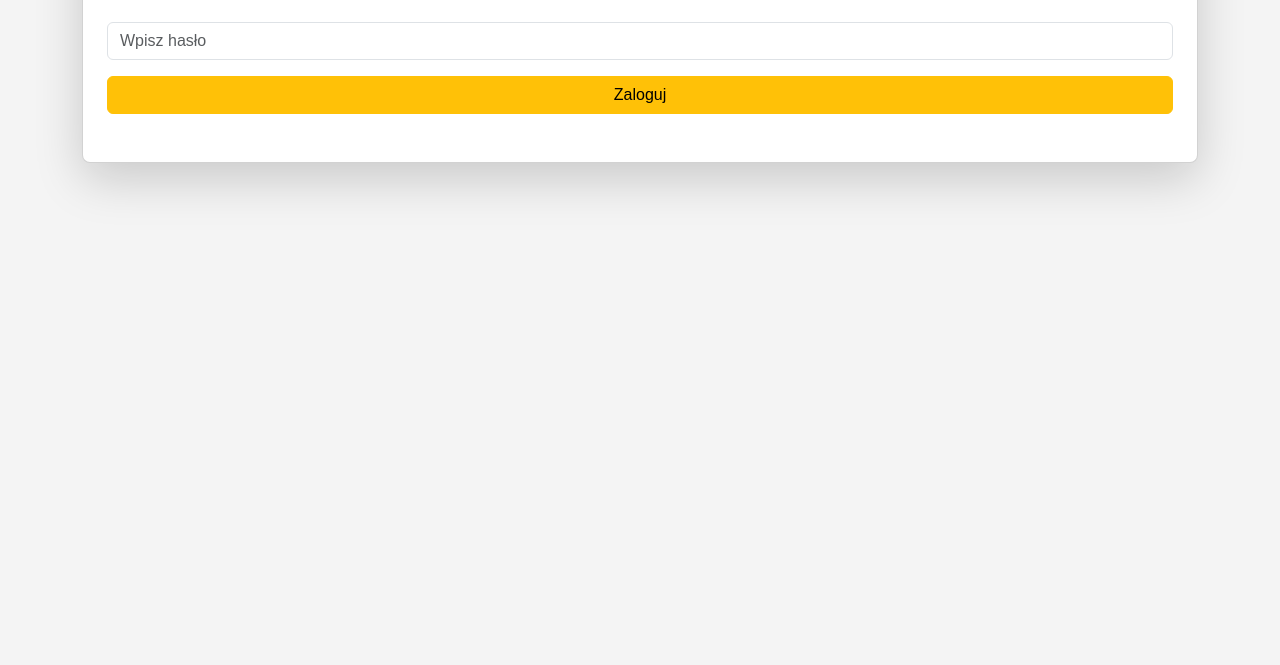
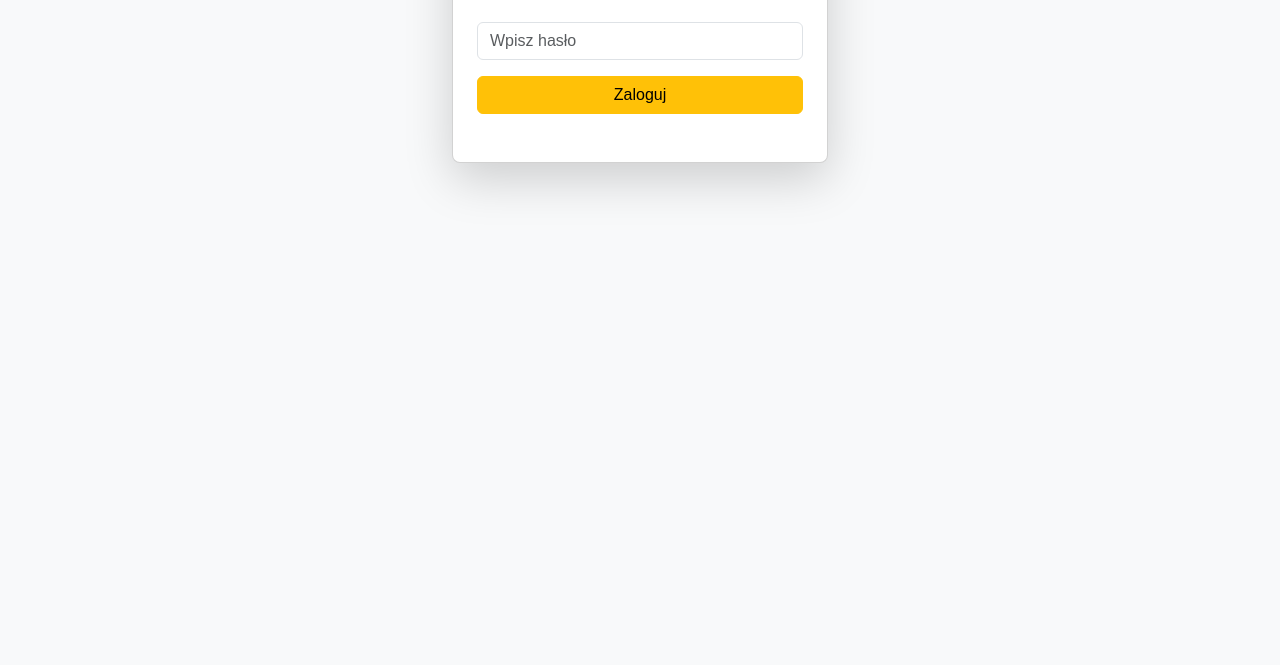
Before and after one commit to Nexarowski/Gold-Trading-Signals, a plain HTML site: page index.html in a window 1280 px wide. Shown: the part 135-800 px from the top of the page. Drawn offline with nearby package versions, Linux system fonts and the light colour scheme.

Commit message:
styles.css

```diff
--- a/styles.css
+++ b/styles.css
@@ -1,5 +1,5 @@
 body {
-    background-color: #f4f4f4;
+    background-color: #f8f9fa;
     font-family: Arial, sans-serif;
 }
 
@@ -10,14 +10,20 @@ h1 {
 .card {
     background-color: #ffffff;
     border-radius: 8px;
-    box-shadow: 0 2px 20px rgba(0, 0, 0, 0.2);
+    box-shadow: 0 2px 20px rgba(0, 0, 0, 0.15);
 }
 
-button {
-    margin-top: 20px;
+#login-screen {
+    max-width: 400px;
 }
 
 #signal {
+    font-size: 24px;
+    font-weight: bold;
     margin-bottom: 20px;
-    font-size: 24px;
 }
+
+.btn-success, .btn-danger {
+    font-size: 18px;
+    padding: 10px 20px;
+}
```
